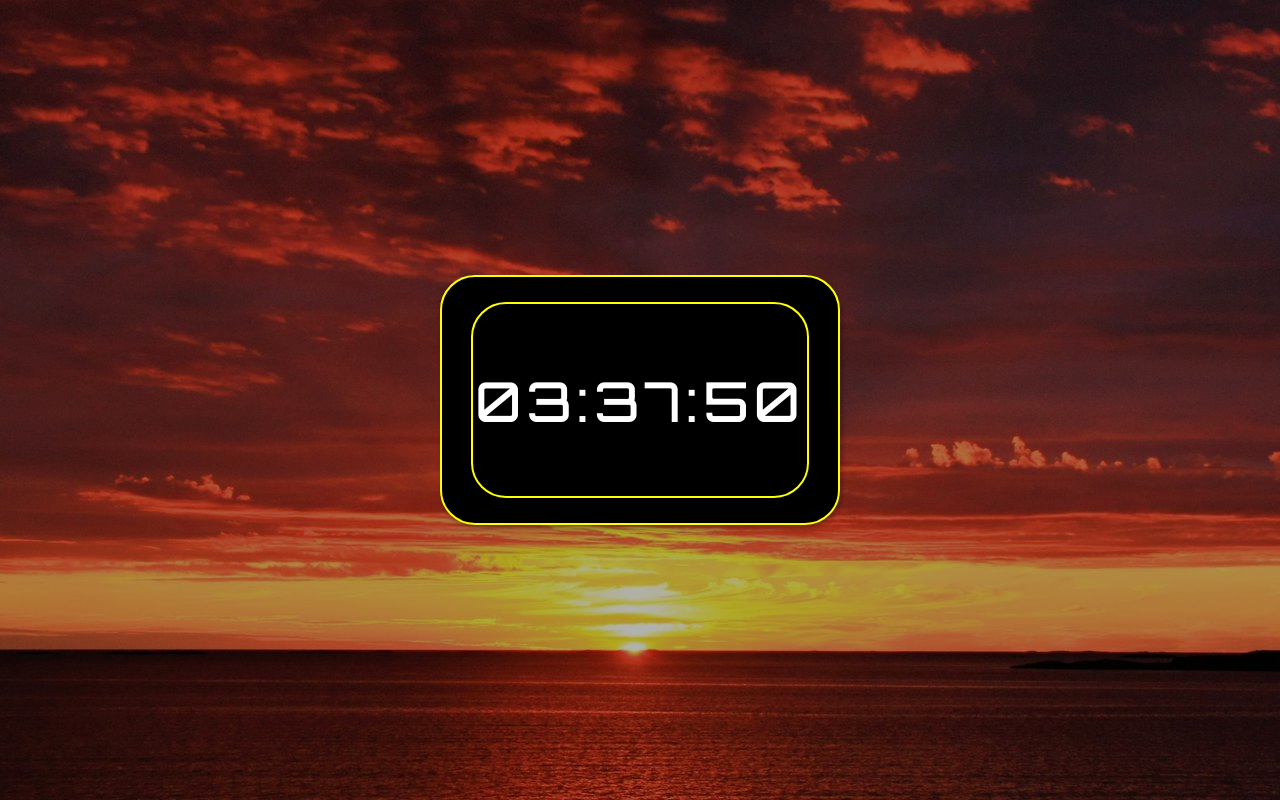
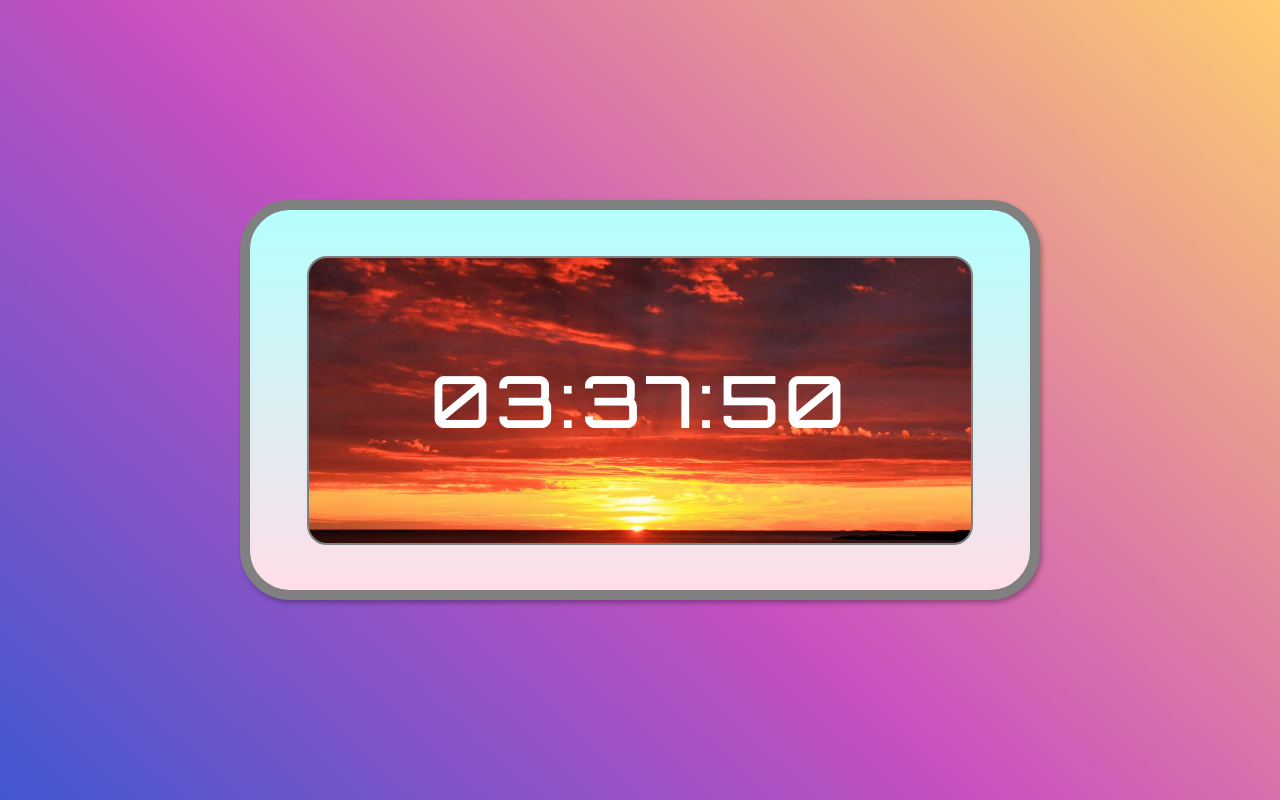
Before and after one commit to Himanshu652/Digital-Clock, a plain HTML site: page index.html in a window 1280 px wide. Drawn offline with Linux system fonts and the light colour scheme.

Commit message:
Project files added

```diff
--- a/script.js
+++ b/script.js
@@ -1,5 +1,5 @@
 let timeEL = document.getElementById('time');
-let bodyEl = document.body;
+let containerIn = document.querySelector('.container-in');
 
 function digitalClock(){
     let seconds = new Date().getSeconds();
@@ -8,12 +8,12 @@ function digitalClock(){
 
     let hours = parseInt(currentTime.slice(0,2));
 
-    if(hours < 18){
-        bodyEl.classList.add('sunrise');
-        bodyEl.classList.remove('night');
+    if(minutes < 52){
+        containerIn.classList.add('sunrise');
+        containerIn.classList.remove('night');
     }else{
-        bodyEl.classList.add('night');
-        bodyEl.classList.remove('sunrise');
+        containerIn.classList.add('night');
+        containerIn.classList.remove('sunrise');
     }
     timeEL.innerHTML = `${hours < 10 ? '0' + hours:hours}:${minutes < 10 ? '0' + minutes:minutes}:${seconds < 10 ? '0' + seconds:seconds}`;
 }
--- a/style.css
+++ b/style.css
@@ -9,64 +9,66 @@ body {
   align-items: center;
   justify-content: center;
   font-family: "Orbitron", sans-serif;
-  background-size: cover;
-  background-position: center center;
   position: relative;
+  background-color: #4158D0;
+  background-image: linear-gradient(43deg, #4158D0 0%, #C850C0 46%, #FFCC70 100%);
+
 }
 .night{
   background-image: url("space.jpg");
+  background-size: cover;
+  background-position: center center;
 }
 .sunrise{
   background-image: url("sunrise.jpg");
+  background-size: cover;
+  background-position: center center;
 }
-body::after {
+/*body::after {
   content: "";
   position: absolute;
   width: 100%;
   height: 100%;
   background-color: rgba(0, 0, 0, 0.3);
-}
+}*/
 body * {
   z-index: 100;
 }
 .container-out {
-  border: 2px solid yellow;
-  background-color: black;
+  border: 10px solid gray;
+  background-color: #FFDEE9;
+background-image: linear-gradient(0deg, #FFDEE9 0%, #B5FFFC 100%);
+
   padding: 20px;
-  width: 400px;
-  height: 250px;
+  width: 800px;
+  height: 400px;
   text-align: center;
-  border-top-left-radius: 35px;
+  /*border-top-left-radius: 35px;
   border-top-right-radius: 35px;
   border-bottom-left-radius: 35px;
-  border-bottom-right-radius: 35px;
+  border-bottom-right-radius: 35px;*/
+  border-radius: 50px;
   display: flex;
   align-items: center;
   justify-content: center;
   box-shadow: 2px 3px 5px rgba(0, 0, 0, 0.3);
 }
 .container-in {
-  border: 2px solid yellow;
-  width: 95%;
-  height: 95%;
+  border: 2px solid gray;
+  width: 90%;
+  height: 85%;
   margin: 0 auto;
-  background-color: black;
-  border-top-left-radius: 35px;
+  /*border-top-left-radius: 35px;
   border-top-right-radius: 35px;
   border-bottom-left-radius: 35px;
-  border-bottom-right-radius: 35px;
+  border-bottom-right-radius: 35px;*/
+  border-radius: 20px;
   display: flex;
   align-items: center;
   justify-content: center;
   color: white;
-  font-size: 55px;
+  font-size: 72px;
   padding: 5px 12px;
-  box-shadow: 2px 3px 10px rgba(0, 0, 0, 0.3);
+  /*box-shadow: 2px 3px 10px rgba(0, 0, 0, 0.3);*/
   letter-spacing: 5px;
 }
-.car {
-  position: absolute;
-  bottom: 0px;
-  height: 200px;
-  width: 200px;
-}
```
